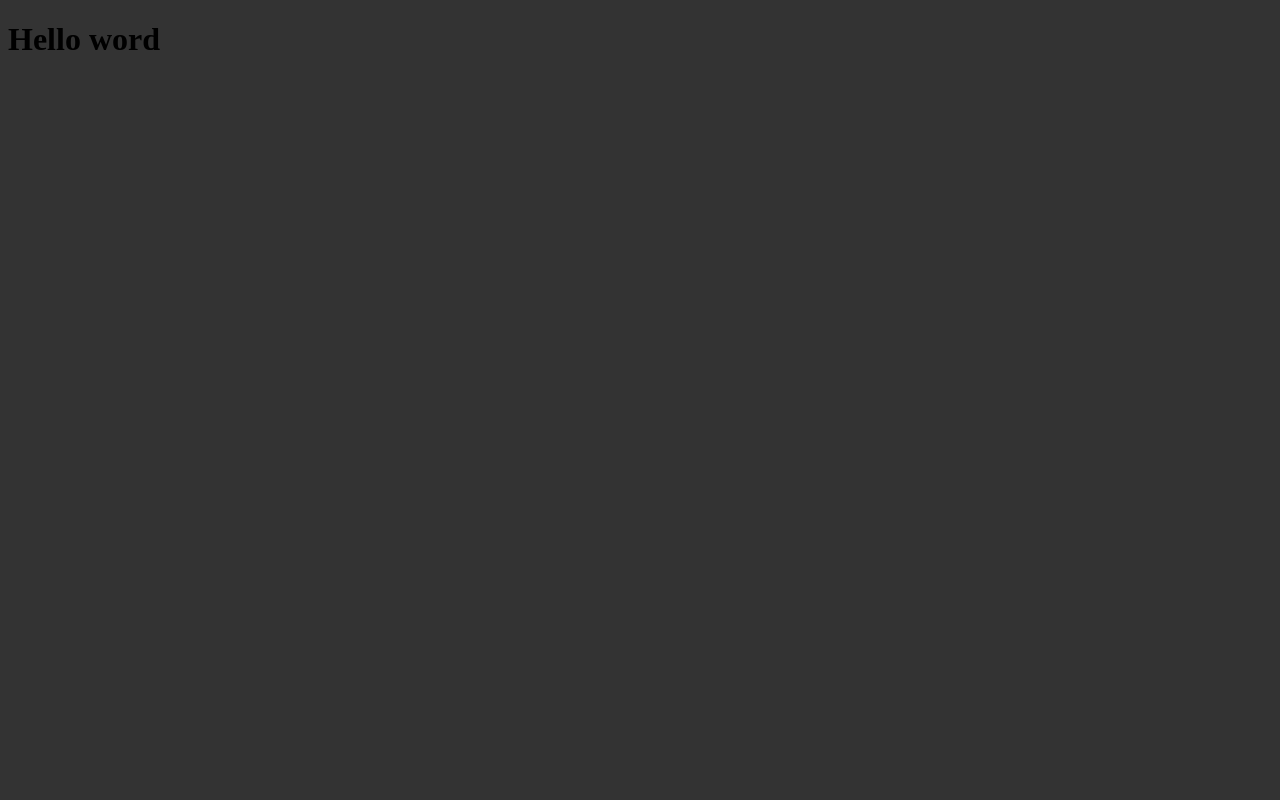
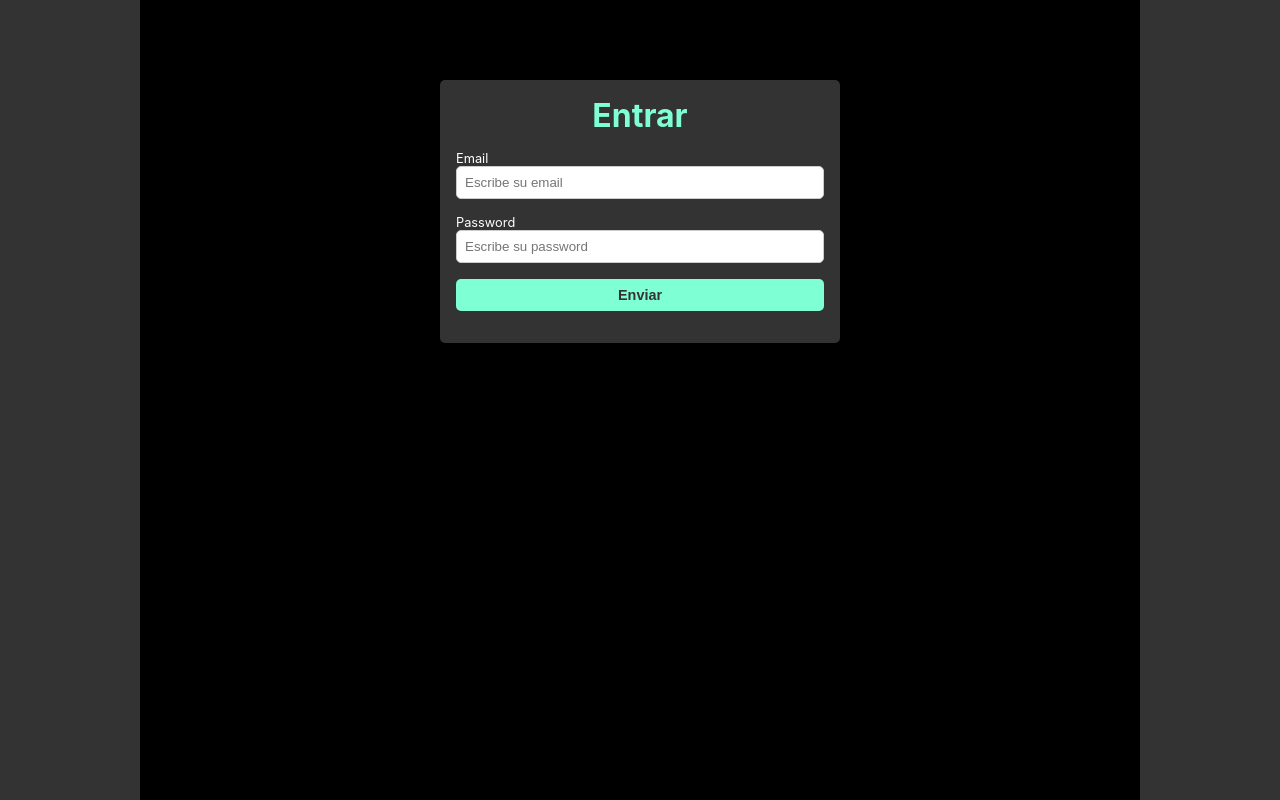
Before and after one commit to catharygr/listillo-openai, a React (Vite) app: page / in a window 1280 px wide. Built offline with nearby package versions, Linux system fonts and the light colour scheme.

Commit message:
Trabajando en el componente Login

```diff
--- a/scripts/firebase.js
+++ b/scripts/firebase.js
@@ -1,6 +1,7 @@
 // Import the functions you need from the SDKs you need
 import { initializeApp } from "firebase/app";
 import { getDatabase, ref } from "firebase/database";
+import { getAuth } from "firebase/auth";
 
 const firebaseConfig = {
   apiKey: "AIzaSyArBNm3g4g7bTG0khz-V-yJzhDdJGpYvAQ",
@@ -16,3 +17,4 @@ const app = initializeApp(firebaseConfig);
 // Obtener la referencia a la base de datos
 const db = getDatabase(app);
 export const conversacionesRef = ref(db, "conversaciones");
+export const auth = getAuth(app);
--- a/src/App.css
+++ b/src/App.css
@@ -1,3 +1,111 @@
+* {
+  margin: 0;
+  padding: 0;
+  box-sizing: border-box;
+}
+
 body {
   background-color: #333;
+  color: #fff;
+  font-family: -apple-system, BlinkMacSystemFont, avenir next, avenir, segoe ui,
+    helvetica neue, helvetica, Cantarell, Ubuntu, roboto, noto, arial,
+    sans-serif;
 }
+
+.main-container {
+  display: flex;
+  flex-direction: column;
+  align-items: center;
+  max-width: 1000px;
+  margin: 0 auto;
+  background-color: black;
+  padding: 0 1rem;
+  height: 100dvh;
+}
+
+/* Login Componente */
+.login-container {
+  display: flex;
+  flex-direction: column;
+  align-items: center;
+  width: 100%;
+  max-width: 400px;
+  margin: 0 auto;
+  padding: 1rem;
+  background-color: #333;
+  border-radius: 5px;
+  box-shadow: 0 0 10px rgba(0, 0, 0, 0.3);
+  margin-top: 5rem;
+}
+
+.login-title {
+  font-size: 2rem;
+  margin-bottom: 1rem;
+  color: aquamarine;
+}
+
+.login-label {
+  font-size: 0.8rem;
+  align-self: flex-start;
+}
+
+.login-form {
+  display: flex;
+  flex-direction: column;
+  align-items: center;
+  width: 100%;
+}
+
+.login-input {
+  width: 100%;
+  padding: 0.5rem;
+  margin-bottom: 1rem;
+  border-radius: 5px;
+  border: 1px solid #ccc;
+  outline: none;
+}
+
+.submit-btn {
+  width: 100%;
+  padding: 0.5rem;
+  margin-bottom: 1rem;
+  border-radius: 5px;
+  border: none;
+  outline: none;
+  background-color: aquamarine;
+  color: #333;
+  cursor: pointer;
+  font-size: 0.9rem;
+  font-weight: bold;
+}
+
+.submit-btn:hover {
+  background-color: #ff6f00;
+  color: aquamarine;
+}
+
+.header-container {
+  display: flex;
+  justify-content: space-between;
+  align-items: center;
+  width: 100%;
+  border-bottom: 2px solid aquamarine;
+  padding: 1rem 0;
+}
+
+.btn {
+  padding: 0.5rem 1.5rem;
+  border-radius: 5px;
+  border: none;
+  outline: none;
+  background-color: aquamarine;
+  color: #333;
+  cursor: pointer;
+  font-size: 0.9rem;
+  font-weight: bold;
+}
+
+.btn:hover {
+  background-color: #ff6f00;
+  color: aquamarine;
+}
--- a/src/App.jsx
+++ b/src/App.jsx
@@ -1,10 +1,13 @@
 import "./App.css";
 import { conversacionesRef } from "../scripts/firebase";
 import { push, get, remove } from "firebase/database";
+import { useState } from "react";
+import Login from "./componente/login";
 
 // https://listillo-openai-caty-default-rtdb.europe-west1.firebasedatabase.app/ - Firebase
 
 function App() {
+  const [estaIniciado, setEstaIniciado] = useState(false);
   const objectoInstrucciones = [
     {
       role: "user",
@@ -27,7 +30,30 @@ function App() {
   }
   // getOpenAIData();
 
-  return <h1>Hello word</h1>;
+  return (
+    <main className="main-container">
+      {!estaIniciado && <Login setEstaIniciado={setEstaIniciado} />}
+      {estaIniciado && (
+        <>
+          <header className="header-container">
+            <h1>Chatea con Listillo</h1>
+            <button className="btn">Salir</button>
+          </header>
+          <section className="chat-container">
+            <div className="chat-listillo">
+              <p className="chat-listillo__content--text">
+                Hola, soy Listillo, tu asistente personal. ¿En qué puedo
+                ayudarte?
+              </p>
+              <div className="chat-listillo__avatar">
+                <p>Me puedo sacar un moco</p>
+              </div>
+            </div>
+          </section>
+        </>
+      )}
+    </main>
+  );
 }
 
 export default App;
--- /dev/null
+++ b/src/componente/Login.jsx
@@ -0,0 +1,60 @@
+/* eslint-disable react/prop-types */
+import { useState } from "react";
+import { auth } from "../../scripts/firebase";
+import { signInWithEmailAndPassword } from "firebase/auth";
+
+export default function Login({ setEstaIniciado }) {
+  const [form, setForm] = useState({
+    email: "",
+    password: "",
+  });
+
+  function handleChange(event) {
+    setForm({
+      ...form,
+      [event.target.name]: event.target.value,
+    });
+  }
+
+  function loginFirebase(event) {
+    event.preventDefault();
+    signInWithEmailAndPassword(auth, form.email, form.password)
+      .then(setEstaIniciado(true))
+      .catch((error) => {
+        console.log(error);
+      });
+  }
+
+  return (
+    <section className="login-container">
+      <h1 className="login-title">Entrar</h1>
+      <form className="login-form" onSubmit={loginFirebase}>
+        <label className="login-label" htmlFor="email">
+          Email
+        </label>
+        <input
+          className="login-input"
+          type="email"
+          name="email"
+          id="email"
+          placeholder="Escribe su email"
+          onChange={handleChange}
+          value={form.email}
+        />
+        <label className="login-label" htmlFor="password">
+          Password
+        </label>
+        <input
+          className="login-input"
+          type="password"
+          name="password"
+          id="password"
+          placeholder="Escribe su password"
+          onChange={handleChange}
+          value={form.password}
+        />
+        <button className="submit-btn">Enviar</button>
+      </form>
+    </section>
+  );
+}
```
